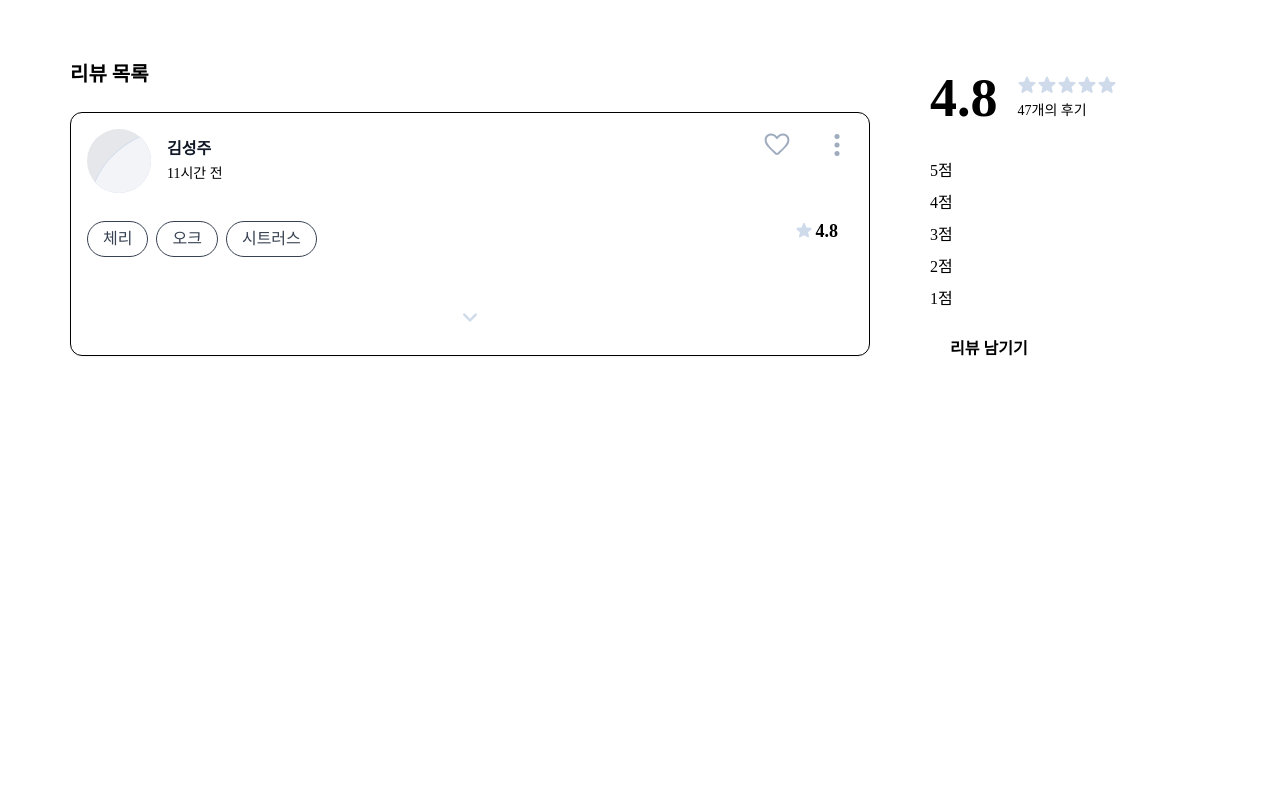
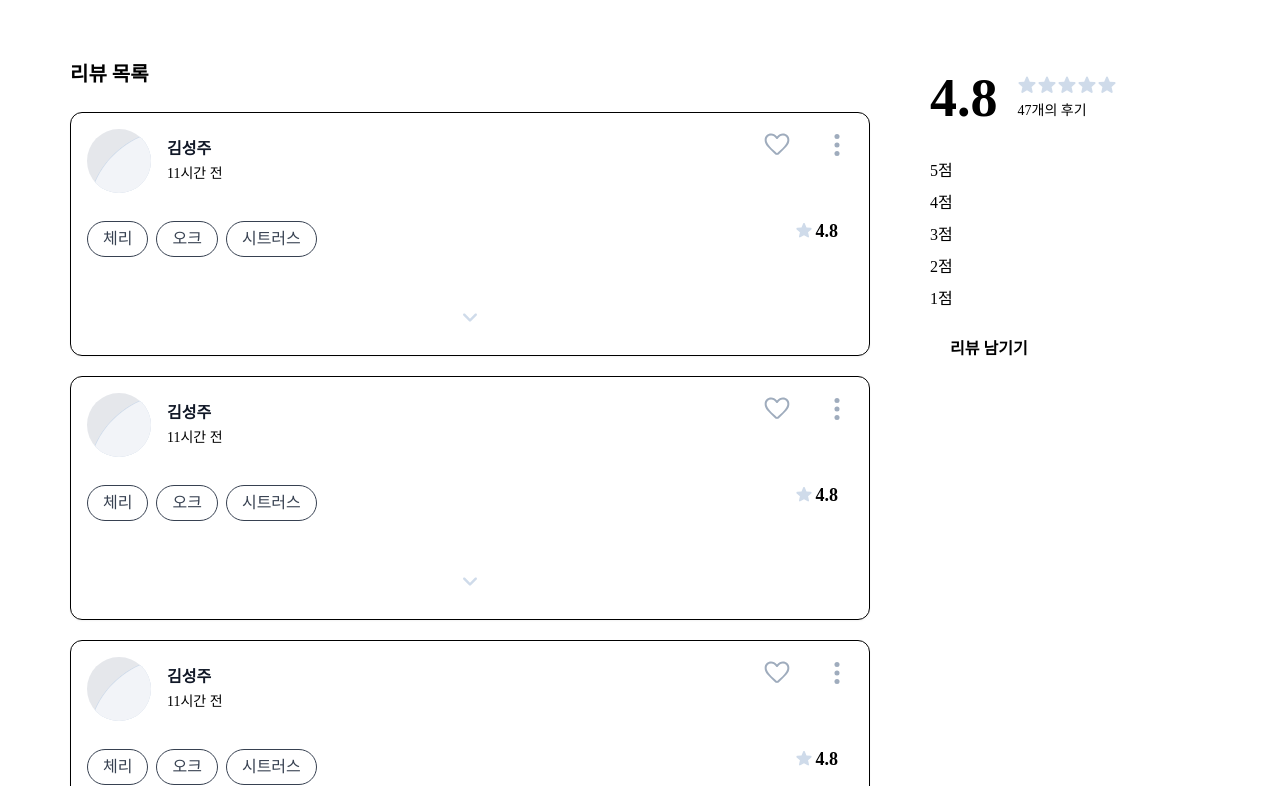
Before and after one commit to summerDev96/WHYNE_FE, a Next.js app: page /wines/1 in a window 1280 px wide. Shown: the part 434-1220 px from the top of the page. Before the commit the page ends 810 px from the top, so only its background shows below. Built offline with nearby package versions, Linux system fonts and the light colour scheme; a web font is replaced by a local one.

Commit message:
style: 포맷팅

```diff
--- a/src/components/common/Input.tsx
+++ b/src/components/common/Input.tsx
@@ -1,7 +1,6 @@
 // 샤드cn은 아닌데 조합해서 쓸 것 같아서 components/ui에 넣어뒀습니다.
 import React, { forwardRef, InputHTMLAttributes } from 'react';
 
-// import { FieldValues, UseFormReturn } from 'react-hook-form';
 import SearchIcon from '@/assets/search.svg';
 import { cn } from '@/lib/utils';
 
@@ -57,7 +56,7 @@ Input.displayName = 'Input';
 
 //md 768이상  xl 1280이상
 const variantStyles = {
-  base: ' rounded-[16px] bg-white border border-gray-300 outline-none active:border-gray-500 focus:border-gray-500 font-sans',
+  base: 'rounded-[16px] bg-white border border-gray-300 outline-none active:border-gray-500 focus:border-gray-500 font-sans',
   default: 'px-[20px] py-[11px] w-[303px] md:w-[400px]',
   search: 'w-[210px] py-[7px] px-[45px] rounded-[50px] md:w-[400px]',
   name: 'px-[20px] py-[11px]  w-full',
--- a/src/components/common/card/ReviewCard.tsx
+++ b/src/components/common/card/ReviewCard.tsx
@@ -1,6 +1,4 @@
 import React from 'react';
-
-import clsx from 'clsx';
 
 import ShowMoreBtn from '@/assets/showMoreBtn.svg';
 import { Badge } from '@/components/ui/badge';
@@ -34,8 +32,7 @@ export function ReviewCard({
   className,
 }: ReviewCardProps) {
   const { isOpen, onToggle } = useClickToggle();
-  const cardTransition = clsx({
-    'overflow-hidden transition-all duration-500 ease-in-out': true,
+  const cardTransition = cn('overflow-hidden transition-all duration-500 ease-in-out', {
     'opacity-100 translate-y-0 max-h-[500px]': isOpen,
     'opacity-0 -translate-y-4 max-h-0': !isOpen,
   });
@@ -69,9 +66,9 @@ export function ReviewCard({
       {/* 태그 & 별점 */}
       <div className='mt-3 flex justify-between items-center'>
         <div className='flex flex-wrap gap-2'>
-          {tags.map((tag, idx) => (
+          {tags.map((tag) => (
             <Badge
-              key={idx}
+              key={tag + username}
               className='mt-4 rounded-full bg-white border-gray-300 px-[10px] py-[6px] md:px-[15px] md:py-2 custom-text-lg-regular text-gray-700'
               variant='flavor'
             >
@@ -102,8 +99,7 @@ export function ReviewCard({
         width={null} //버튼 디폴트 덮어씌우기
         variant='onlyCancel'
         onClick={onToggle}
-        className={clsx({
-          'border-0 mx-auto [&_svg]:w-[30px] [&_svg]:h-[30px] block': true,
+        className={cn('border-0 mx-auto [&_svg]:w-[30px] [&_svg]:h-[30px] block', {
           'scale-y-[-1]': isOpen,
         })}
       >
--- a/src/pages/wines/[wineid].tsx
+++ b/src/pages/wines/[wineid].tsx
@@ -10,21 +10,23 @@ import LikeButton from '@/components/wineDetail/LikeButton';
 import WineContent from '@/components/wineDetail/WineContent';
 import WineRating from '@/components/wineDetail/WineRating';
 
-//컨테이너 클래스 이름 max-w-[1140px], w-full, mx-auto 하나 묶어서 쓰자
+/*----------------테스트용 더미----------------------*/
 const review1 = {
   content:
-    '최근에 센티넬 카베르네 소비뇽 2016을 마셔볼 기회가 있었는데, 정말 인상 깊은 경험이었어요! 처음 잔에 따랐을 때부터 짙고 깊은 루비색이 묵직한 존재감을 드러냈고, 가장자리로는 은은한 오렌지빛 림이 형성되어 숙성미를 짐작게 했습니다. 코를 가져다 대니 처음에는 블랙커런트, 잘 익은 블랙체리 같은 진한 검은 과일 향이 지배적이었고, 이내 삼나무, 가죽, 흙내음 같은 복합적인 2차 아로마와 함께 초콜릿, 에스프레소 같은 숙성된 오크 뉘앙스가 우아하게 피어났습니다. 한 모금 마셔보니, 탄탄하면서도 벨벳 같은 질감의 타닌이 입안을 감쌌고, 응축된 과일 맛과 함께 숙성에서 오는 스파이시함, 담배 잎 같은 쌉쌀한 풍미가 조화롭게 어우러졌습니다. 산미는 적절하게 균형을 잡아주어 자칫 무거울 수 있는 와인에 생기를 불어넣었고, 길고 우아하게 이어지는 여운 속에서는 미묘한 허브와 미네랄리티가 느껴졌습니다. 구운 육류 요리, 특히 스테이크나 양갈비, 혹은 잘 익은 치즈와 페어링해도 훌륭했을 것 같고, 그냥 저녁 식사 후 편안하게 혼자 또는 가까운 사람들과 함께 깊이 있는 대화를 나눌 때 마시기에도 완벽했습니다. 전반적으로 시간의 흐름이 만들어낸 깊이와 복합미가 돋보이는 와인이었습니다. 숙성된 카베르네 소비뇽의 매력을 한껏 느낄 수 있었고, 밸런스와 구조감이 뛰어나 마시는 내내 즐거움을 주었습니다. 2016 빈티지임에도 여전히 생생한 활력을 가지고 있어 앞으로도 몇 년간 더 발전할 가능성이 있을 것 같습니다.',
+    '최근에 센티넬 카베르네 소비뇽 2016을 마셔볼 기회가 있었는데, 정말 인상 깊은 경험이었어요! 처음 잔에 따랐을 때부터 짙고 깊은 루비색이 묵직한 존재감을 드러냈고, 가장자리로는 은은한 오렌지빛 림이 형성되어 숙성미를 짐작게 했습니다. 코를 가져다 대니 처음에는 블랙커런트, 잘 익은 블랙체리 같은 진한 검은 과일 향이 지배적이었고, 이내 삼나무, 가죽, 흙내음 같은 복합적인 2차 아로마와 함께 초콜릿, 에스프레소 같은 숙성된 오크 뉘앙스가 우아하게 피어났습니다. 한 모금 마셔보니, 탄탄하면서도 벨벳 같은 질감의 타닌이 입안을 감쌌고, 응축된 과일 맛과 함께 숙성에서 오는 스파이시함, 담배 잎 같은 쌉쌀한 풍미가 조화롭게 어우러졌습니다. 산미는 적절하게 균형을 잡아주어 자칫 무거울 수 있는 와인에 생기를 불어넣었고, 길고 우아하게 이어지는 여운 속에서는 미묘한 허브와 미네랄리티가 느껴졌습니다. 그냥 저녁 식사 후 편안하게 혼자 또는 가까운 사람들과 함께 깊이 있는 대화를 나눌 때 마시기에도 완벽했습니다.',
   name: '김성주',
-  timeAgo: '11시간 전',
+  updatedAt: '11시간 전', // updatedAt: '2025-07-23T08:41:22.920Z', 변환하는 함수 하나 만들기
   aroma: ['체리', '오크', '시트러스'],
   rating: '4.8',
   lightBold: 30,
   smoothTannic: 40,
   drySweet: 50,
   softAcidic: 90,
+  id: Math.random() * 100,
 };
 
 const { lightBold, smoothTannic, drySweet, softAcidic } = review1;
+
 const wineFlaver = {
   lightBold,
   smoothTannic,
@@ -32,9 +34,10 @@ const wineFlaver = {
   softAcidic,
 };
 
-function WineInfoById() {
-  const testReviews = [review1];
+const testReviews = [review1, review1, review1, review1];
+/*---------------------------------------------------*/
 
+export default function WineInfoById() {
   return (
     <main className='mx-auto px-[16px] md:px-[20px] xl:px-0 max-w-[1140px]  min-w-[343px]'>
       <ImageCard
@@ -48,14 +51,14 @@ function WineInfoById() {
         <div className='flex-col  order-2 xl:order-1 xl:max-w-[1140px] '>
           <h2 className='hidden xl:block mb-[22px] xl:custom-text-xl-bold'>리뷰 목록</h2>
           <ul>
-            {testReviews.map((review, i) => (
-              <li key={`id${i + 1}`} className='mb-[16px] md:mb-[24px] xl:mb-[20px]'>
+            {testReviews.map((review) => (
+              <li key={review.id} className='mb-[16px] md:mb-[24px] xl:mb-[20px]'>
                 <ReviewCard
                   userIcon={<UserDefaultImg className='w-10 h-10 md:w-16 md:h-16' />}
                   menuSlot={<Kebab />}
                   likeSlot={<LikeButton />}
                   tags={review.aroma}
-                  timeAgo={review.timeAgo}
+                  timeAgo={review.updatedAt}
                   username={review.name}
                   rating={
                     <span className='inline-flex gap-1 items-center'>
@@ -76,11 +79,15 @@ function WineInfoById() {
   );
 }
 
-export default WineInfoById;
-
 const IMAGE_CLASS_NAME =
   'w-[58px] md:w-[84px] xl:w-[58px] h-[209px] md:h-[302px] xl:h-[209px] absolute bottom-0 left-[20px] md:left-[60px] xl:left-[100px]';
 
+// /*----프롭으로 리액트 노드 넘겨주면 무조건 리렌더  일어나니까--------*/
+// function getUserDefaultImg(){
+//   return <UserDefaultImg className='w-10 h-10 md:w-16 md:h-16'/>
+// }
+
+/*--------------응답 예시------------------*/
 // const example = {
 //   id: 0,
 //   name: 'string',
```
